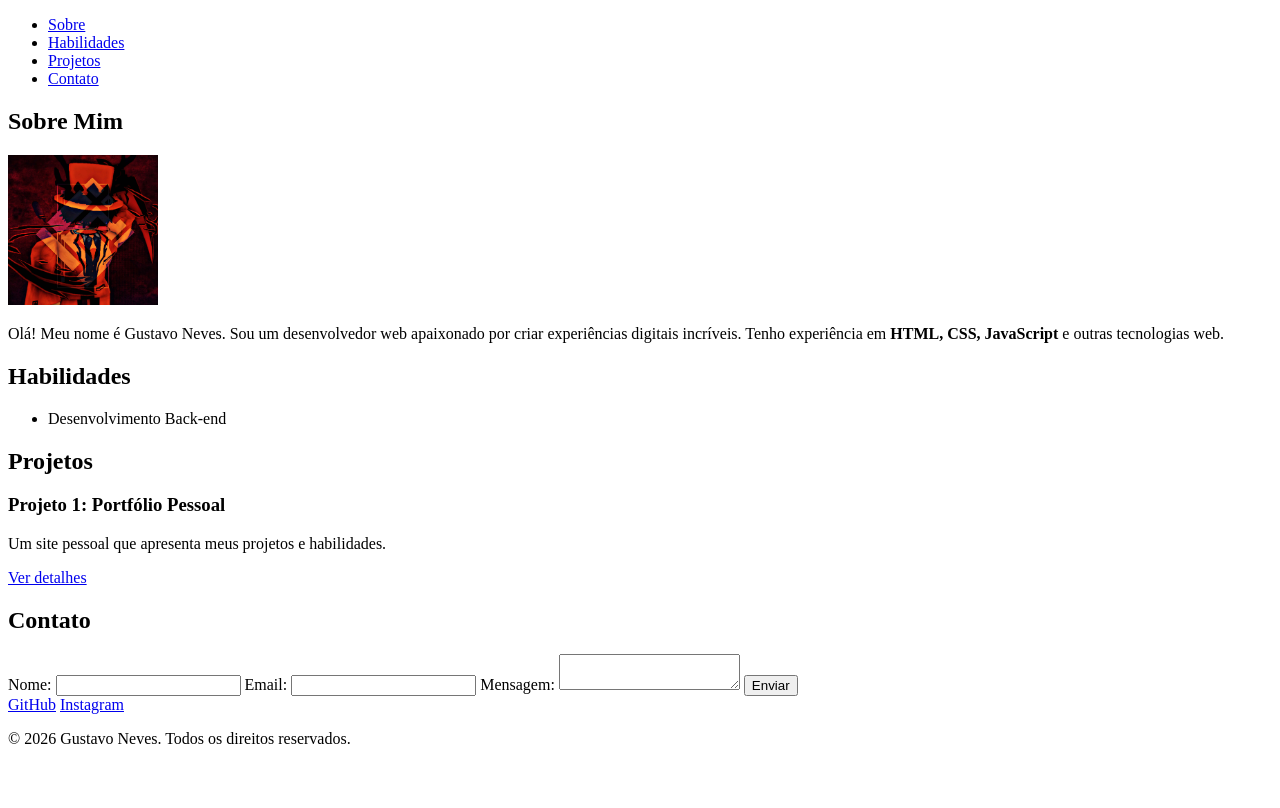
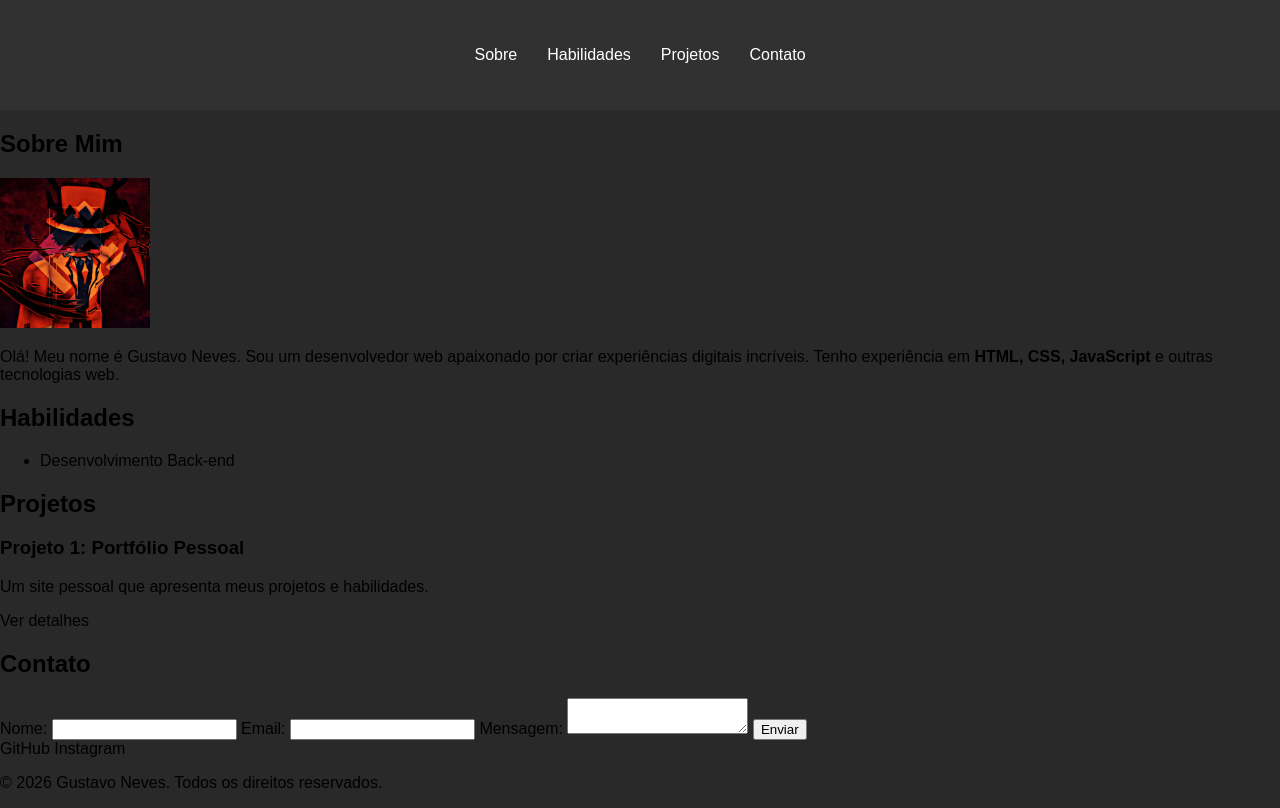
Before and after one commit to Gustasilva15/meu-perfil, a plain HTML site: page docs/index.html in a window 1280 px wide. Drawn offline with Linux system fonts and the light colour scheme.

Commit message:
Adiciona estilo básico ao layout e estrutura de menu no index.html

```diff
--- a/docs/index.html
+++ b/docs/index.html
@@ -4,13 +4,14 @@
 <head>
     <meta charset="UTF-8">
     <meta name="viewport" content="width=device-width, initial-scale=1.0">
+    <link rel="stylesheet" href="../docs/style.css">
     <title>Meu Perfil</title>
 </head>
 
 <body>
     <header>
         <nav>
-            <ul>
+            <ul id="menu">
                 <li><a href="#Sobre">Sobre</a></li>
                 <li><a href="#Habilidades">Habilidades</a></li>
                 <li><a href="#Projetos">Projetos</a></li>
--- /dev/null
+++ b/docs/style.css
@@ -0,0 +1,28 @@
+body {
+    font-family: Arial, sans-serif;
+    margin: 0;
+    padding: 0;
+    background-color: #292929;
+}
+
+a {
+    color: inherit;
+    text-decoration: none;
+}
+
+header {
+    background-color: #313131;
+    color: #fff;
+    padding: 20px;
+    text-align: center;
+}
+
+#menu {
+    background-color: #313131;
+    padding: 10px;
+    text-align: center;
+    display: flex;
+    list-style: none;
+    gap: 30px;
+    justify-content: center;
+}
```
